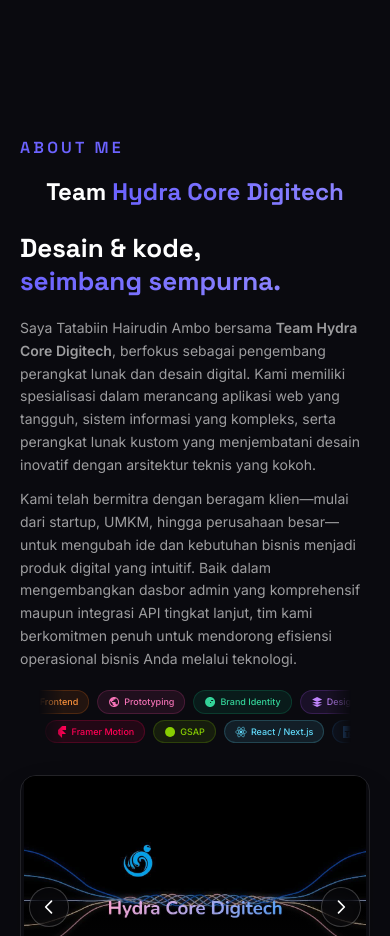
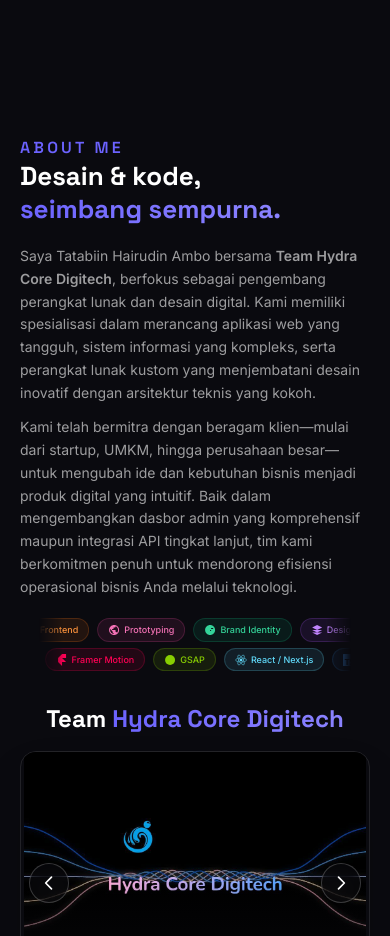
Before and after one commit to tatabiinhairudinambo/portfoliopro, a React (Vite) app: page / in a window 390 px wide. Shown: the part 780-1716 px from the top of the page. Built offline with nearby package versions, Linux system fonts and the light colour scheme.

Commit message:
fix: pindah team hydra core digitech ke atas foto slide (mobile fix)

```diff
--- a/src/components/About.jsx
+++ b/src/components/About.jsx
@@ -125,12 +125,7 @@
         whileInView="visible"
         viewport={{ once: true, amount: 0.1 }}
       >
-        <div className="grid md:grid-cols-2 gap-4 md:gap-12 lg:gap-16 items-center mb-6 md:mb-8">
-          <motion.p variants={fadeUp} className="section-label !mb-0">About Me</motion.p>
-          <motion.h3 variants={fadeUp} className="font-display text-2xl md:text-3xl font-bold text-white text-center">
-            Team <span className="text-gradient">Hydra Core Digitech</span>
-          </motion.h3>
-        </div>
+        <motion.p variants={fadeUp} className="section-label !mb-0 mb-6 md:mb-8">About Me</motion.p>
 
         <div className="grid md:grid-cols-2 gap-4 md:gap-12 lg:gap-16">
           <motion.div variants={leftAnim} className="space-y-3 md:space-y-5">
@@ -209,6 +204,10 @@
 
           <motion.div variants={rightAnim} className="flex flex-col h-full mt-4 md:mt-0">
 
+            <motion.h3 variants={fadeUp} className="font-display text-2xl md:text-3xl font-bold text-white text-center mb-4 md:mb-6">
+              Team <span className="text-gradient">Hydra Core Digitech</span>
+            </motion.h3>
+
             {/* Media Container */}
             <div className="w-full aspect-[4/3] rounded-2xl md:rounded-[2rem] overflow-hidden border border-white/10 shadow-2xl relative group">
               <img
```
